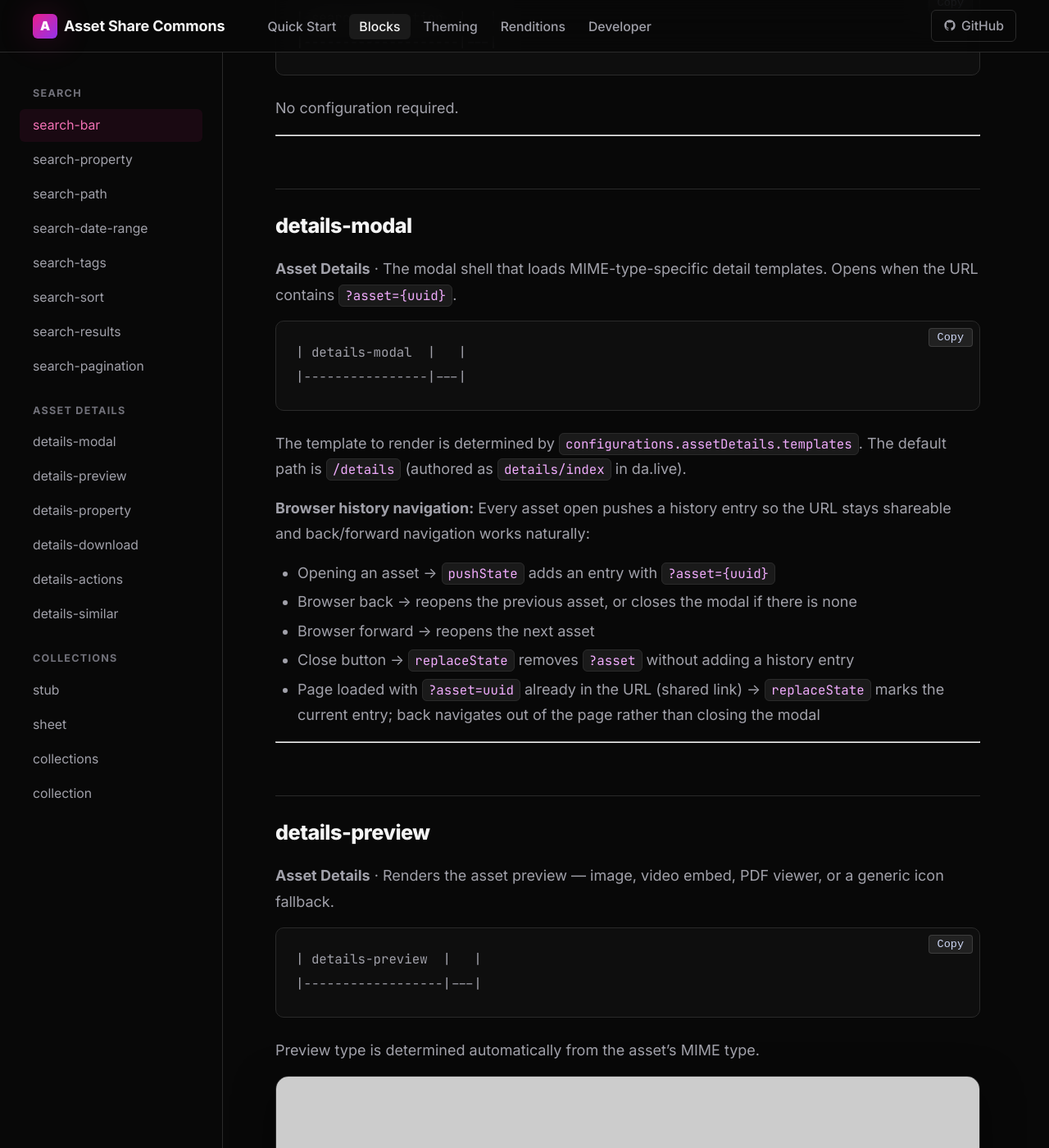
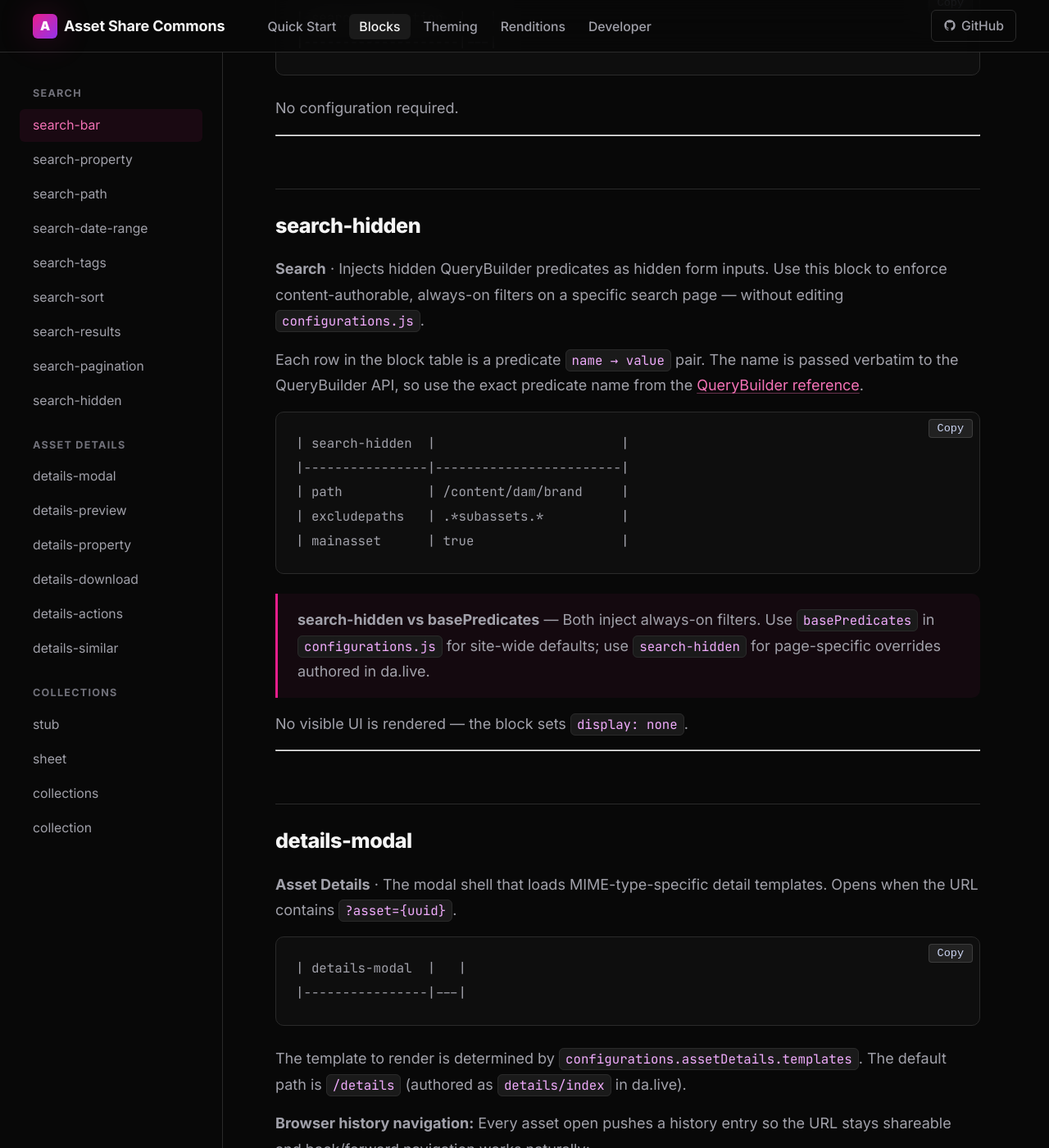
Before and after one commit to davidjgonzalez/asset-share-commons-eds, a Jekyll site: the page built from blocks.md, in a window 1280 px wide and 1400 px high, scrolled down 6415 px. Shown: the whole window at 82% size. Built offline with Jekyll 4.4.1, drawn with Linux system fonts in a browser that asks for light colours.

Commit message:
docs: add search-hidden block reference
Co-Authored-By: Claude Sonnet 4.6 <noreply@anthropic.com>

````diff
--- a/blocks.md
+++ b/blocks.md
@@ -21,6 +21,8 @@ sidebar:
         url: "#search-results"
       - title: search-pagination
         url: "#search-pagination"
+      - title: search-hidden
+        url: "#search-hidden"
   - label: Asset Details
     items:
       - title: details-modal
@@ -221,6 +223,26 @@ No configuration required.
 
 ---
 
+## search-hidden {#search-hidden}
+
+**Search** · Injects hidden QueryBuilder predicates as hidden form inputs. Use this block to enforce content-authorable, always-on filters on a specific search page — without editing `configurations.js`.
+
+Each row in the block table is a predicate `name → value` pair. The name is passed verbatim to the QueryBuilder API, so use the exact predicate name from the [QueryBuilder reference](/querybuilder).
+
+```
+| search-hidden  |                        |
+|----------------|------------------------|
+| path           | /content/dam/brand     |
+| excludepaths   | .*subassets.*          |
+| mainasset      | true                   |
+```
+
+> **search-hidden vs basePredicates** — Both inject always-on filters. Use `basePredicates` in `configurations.js` for site-wide defaults; use `search-hidden` for page-specific overrides authored in da.live.
+
+No visible UI is rendered — the block sets `display: none`.
+
+---
+
 ## details-modal {#details-modal}
 
 **Asset Details** · The modal shell that loads MIME-type-specific detail templates. Opens when the URL contains `?asset={uuid}`.
````
